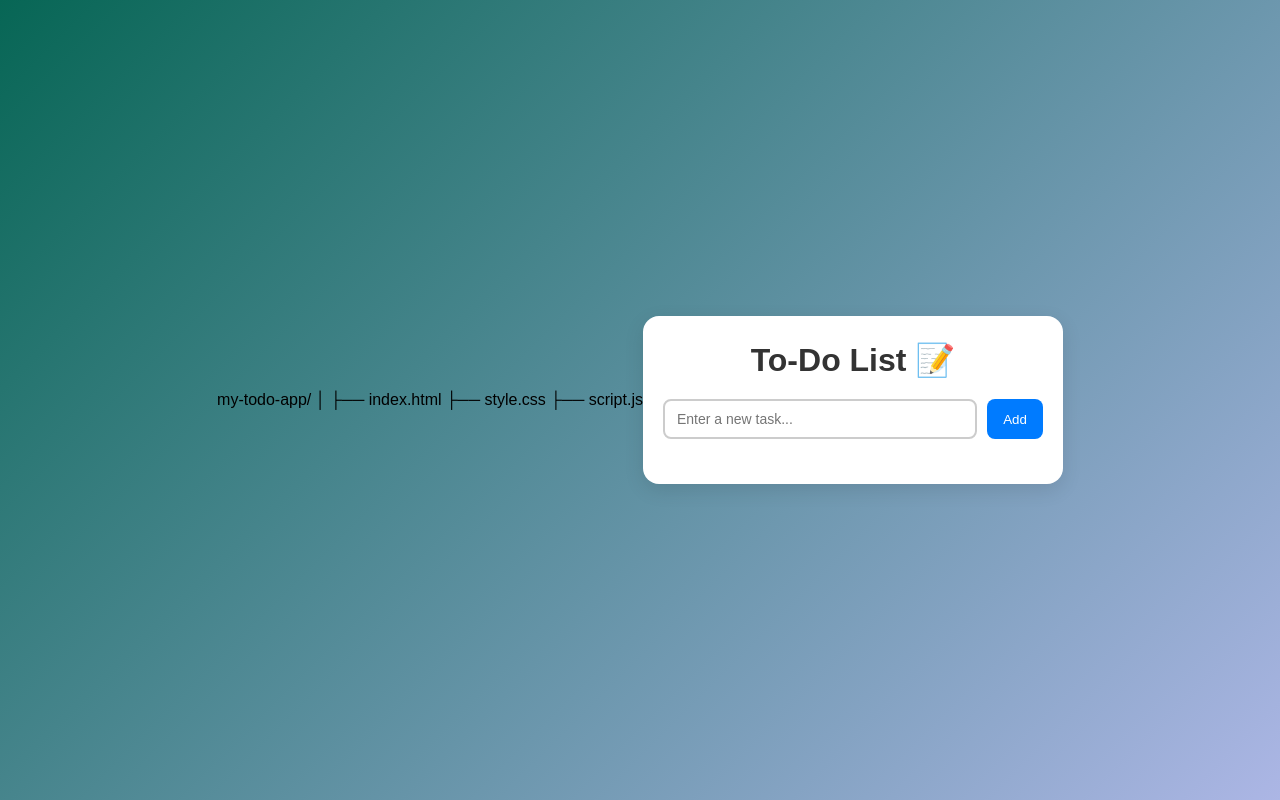
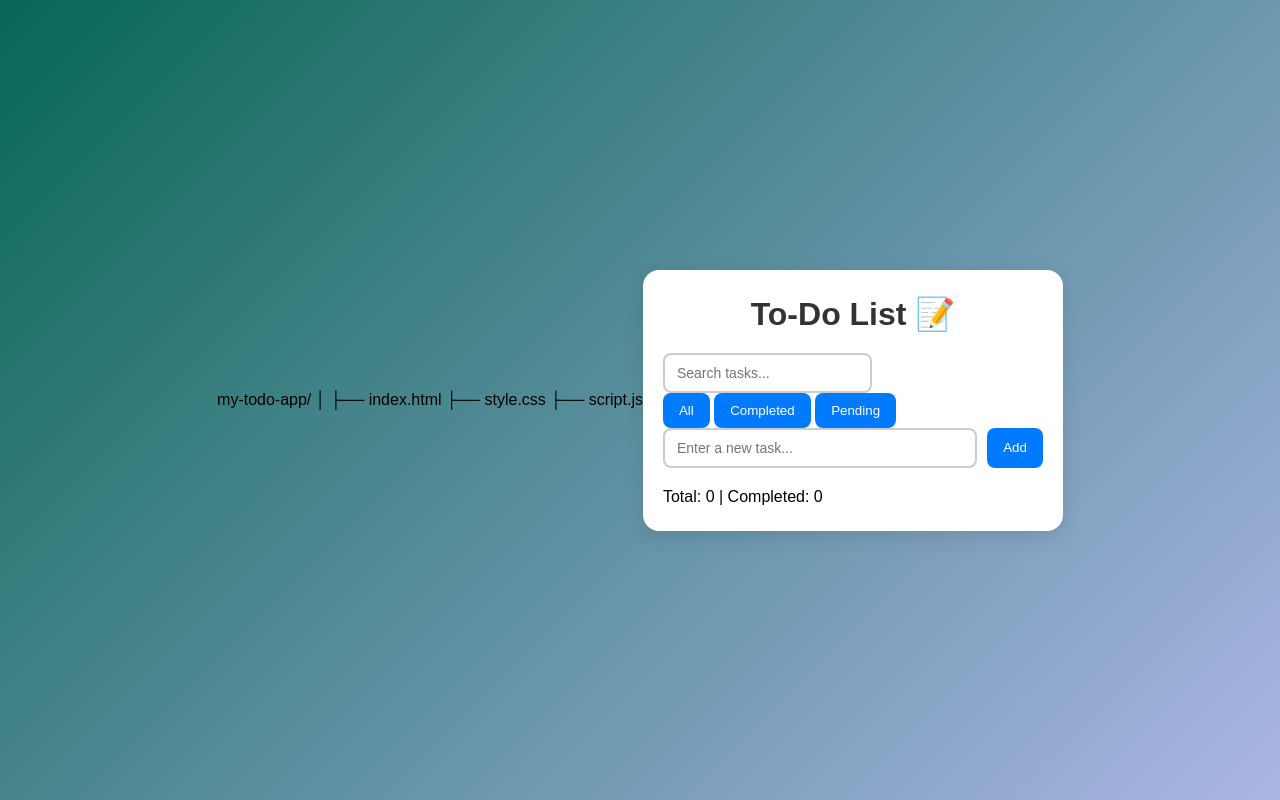
Before and after one commit to Psalmscode/todo-app, a plain HTML site: page index.html in a window 1280 px wide. Drawn offline with Linux system fonts and the light colour scheme.

Commit message:
Enhance To-Do List with new features
Added search functionality, error message display, and task counter.

```diff
--- a/index.html
+++ b/index.html
@@ -10,18 +10,42 @@ my-todo-app/
 <head>
   <meta charset="UTF-8">
   <meta name="viewport" content="width=device-width, initial-scale=1.0">
-    <title>Simple To-Do List App</title>
+  <title>Enhanced To-Do List</title>
   <link rel="stylesheet" href="style.css">
   <link href="https://fonts.googleapis.com/icon?family=Material+Icons" rel="stylesheet">
 </head>
 <body>
   <div class="todo-container">
     <h1>To-Do List 📝</h1>
+
+    <!-- ✅ Error message for empty or duplicate tasks -->
+    <p id="errorMsg" class="error-msg"></p>
+
+    <!-- 🧠 Search bar for finding tasks -->
+    <div class="search-area">
+      <input type="text" id="searchInput" placeholder="Search tasks...">
+    </div>
+
+    <!-- 🧭 Filter buttons: All / Completed / Pending -->
+    <div class="filter-buttons">
+      <button class="filter-btn active" data-filter="all">All</button>
+      <button class="filter-btn" data-filter="completed">Completed</button>
+      <button class="filter-btn" data-filter="pending">Pending</button>
+    </div>
+
+    <!-- ✍️ Task input -->
     <div class="input-area">
       <input type="text" id="taskInput" placeholder="Enter a new task...">
       <button id="addBtn">Add</button>
     </div>
+
+    <!-- 📋 Task list -->
     <ul id="taskList"></ul>
+
+    <!-- 🔢 Task counter -->
+    <div class="task-counter">
+      <p>Total: <span id="totalCount">0</span> | Completed: <span id="completedCount">0</span></p>
+    </div>
   </div>
 
   <script src="script.js"></script>
```
Lines whose indentation alone changed are shown as unchanged.
